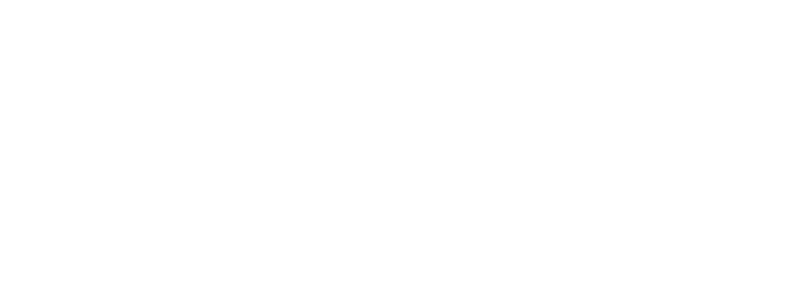
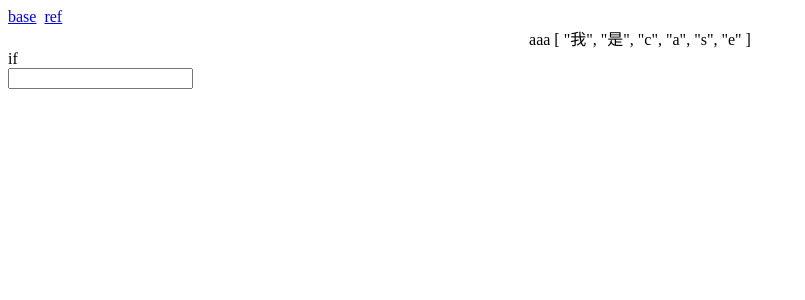
Before and after one commit to llcoolmxdx5/front-end-learning-notes, a Vue app in the folder 05-框架/vue/vite-vue/: page /case/base in a window 1280 px wide. Before the commit this address had no page. Shown: the top 300 px of the page, without its empty margins (0-805 px from the left). Built offline with nearby package versions, Linux system fonts and the light colour scheme.

Commit message:
feat(vue3): ref

```diff
--- /dev/null
+++ b/05-框架/vue/vite-vue/src/cases/base.vue
@@ -0,0 +1,32 @@
+<template>
+  <div @click.once="handlerClick" class="ab" :class="cls">
+    aaa
+    {{ message.split('') }}
+  </div>
+  <div v-if="flag">if</div>
+  <input type="text" v-model="inputVal">
+</template>
+
+<script setup lang="ts">
+import { ref } from 'vue'
+
+const inputVal = ref('')
+
+const message = '我是case'
+
+const flag = true
+
+const cls = 'a'
+
+const handlerClick = (e: MouseEvent) => {
+  console.log(e.detail);
+  inputVal.value = 'acv'
+}
+
+</script>
+
+<style scoped lang="less">
+.a {
+  text-align: center;
+}
+</style>
--- /dev/null
+++ b/05-框架/vue/vite-vue/src/cases/index.vue
@@ -0,0 +1,13 @@
+<template>
+  <div class="con">
+    <router-link to="/case/base">base</router-link>
+    <router-link to="/case/ref">ref</router-link>
+  </div>
+  <router-view></router-view>
+</template>
+
+<style scoped>
+.con a {
+  margin-right: 8px;
+}
+</style>
--- /dev/null
+++ b/05-框架/vue/vite-vue/src/cases/ref.vue
@@ -0,0 +1,44 @@
+<template>
+  <button @click="changeMsg">change</button>
+  {{ msg.count }}
+  <input type="text" v-model="text">
+</template>
+
+<!--
+  shallowRef ref() 的浅层作用形式
+  和 ref() 不同，浅层 ref 的内部值将会原样存储和暴露，并且不会被深层递归地转为响应式。
+  只有对 .value 的访问是响应式的。
+-->
+
+<!--
+  triggerRef 强制触发依赖于一个浅层 ref 的副作用，这通常在对浅引用的内部值进行深度变更后使用
+ -->
+
+<!--
+  customRef customRef 是个工厂函数要求我们返回一个对象 并且实现 get 和 set
+  customRef() 预期接收一个工厂函数作为参数，这个工厂函数接受 track 和 trigger 两个函数作为参数，并返回一个带有 get 和 set 方法的对象。
+  一般来说，track() 应该在 get() 方法中调用，而 trigger() 应该在 set() 中调用。然而事实上，你对何时调用、是否应该调用他们有完全的控制权。
+ -->
+
+<script setup lang="ts">
+import { ref, isRef, customRef, shallowRef, triggerRef } from 'vue'
+import { useDebouncedRef } from './utils'
+
+const text = useDebouncedRef('hello', 300)
+
+// const msg = ref({ count: 0 })
+const msg = shallowRef({ count: 0 })
+
+// export declare function customRef<T>(factory: CustomRefFactory<T>): Ref<T>;
+// export declare type CustomRefFactory<T> = (track: () => void, trigger: () => void) => {
+//     get: () => T;
+//     set: (value: T) => void;
+// };
+
+const changeMsg = () => {
+  msg.value.count += 1
+  console.log(isRef(msg));
+  triggerRef(msg)
+}
+
+</script>
--- /dev/null
+++ b/05-框架/vue/vite-vue/src/cases/utils.ts
@@ -0,0 +1,20 @@
+import { customRef } from 'vue';
+
+export function useDebouncedRef(value: string, delay = 3000) {
+  let timeout: number;
+  return customRef((track, trigger) => {
+    return {
+      get() {
+        track();
+        return value;
+      },
+      set(newValue) {
+        clearTimeout(timeout);
+        timeout = window.setTimeout(() => {
+          value = newValue;
+          trigger();
+        }, delay);
+      },
+    };
+  });
+}
--- a/05-框架/vue/vite-vue/src/router/index.ts
+++ b/05-框架/vue/vite-vue/src/router/index.ts
@@ -3,6 +3,29 @@
 const routes: RouteRecordRaw[] = [
   {
     path: '/',
+    name: 'index',
+    redirect: '/case',
+  },
+  {
+    path: '/case',
+    name: 'case',
+    component: () => import('../cases/index.vue'),
+    children: [
+      {
+        path: 'base',
+        name: 'base',
+        component: () => import('../cases/base.vue'),
+      },
+      {
+        path: 'ref',
+        name: 'ref',
+        component: () => import('../cases/ref.vue'),
+      },
+    ],
+  },
+  {
+    path: '/echarts',
+    name: 'echarts',
     component: () => import('../Echarts/01-QuickStart'),
   },
 ];
```
